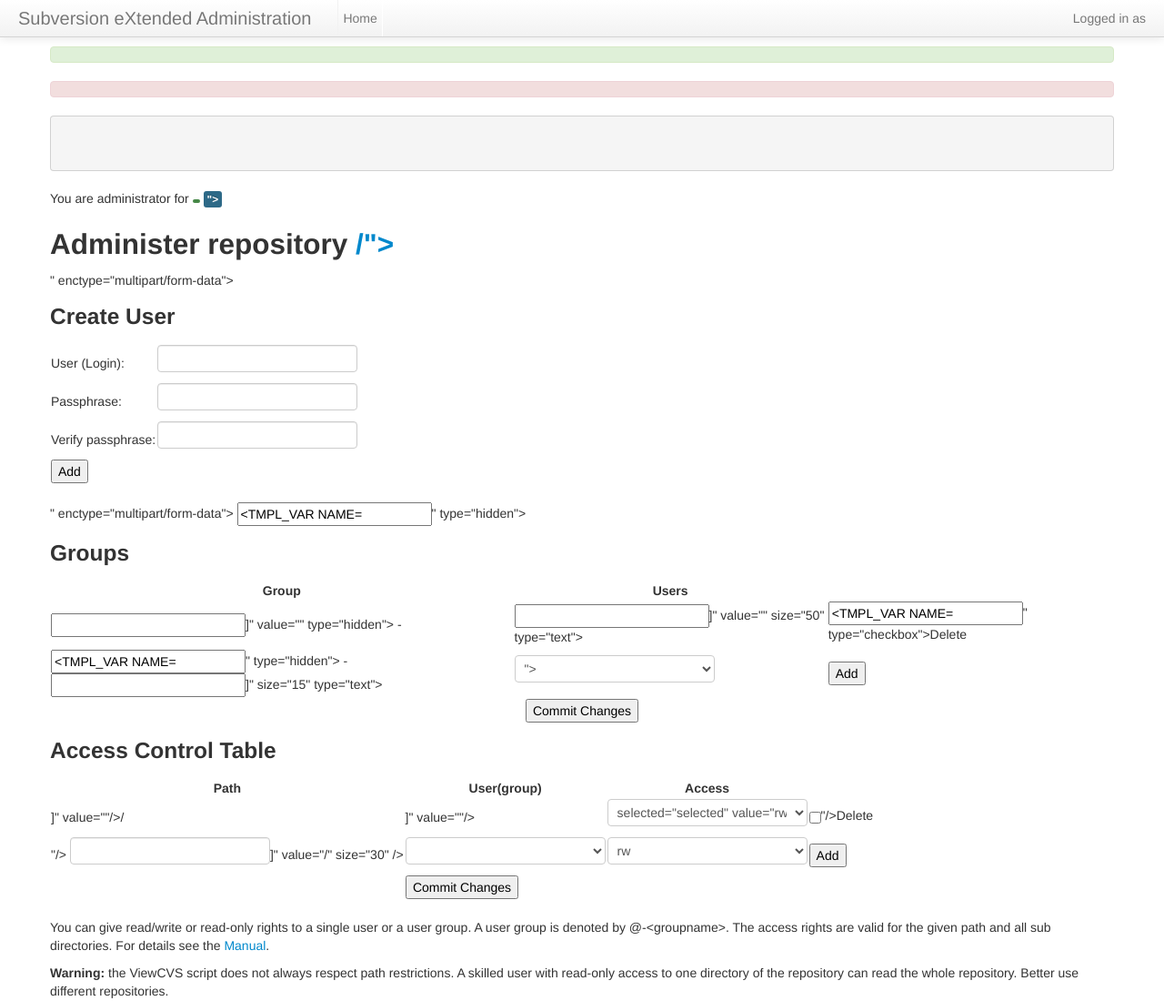
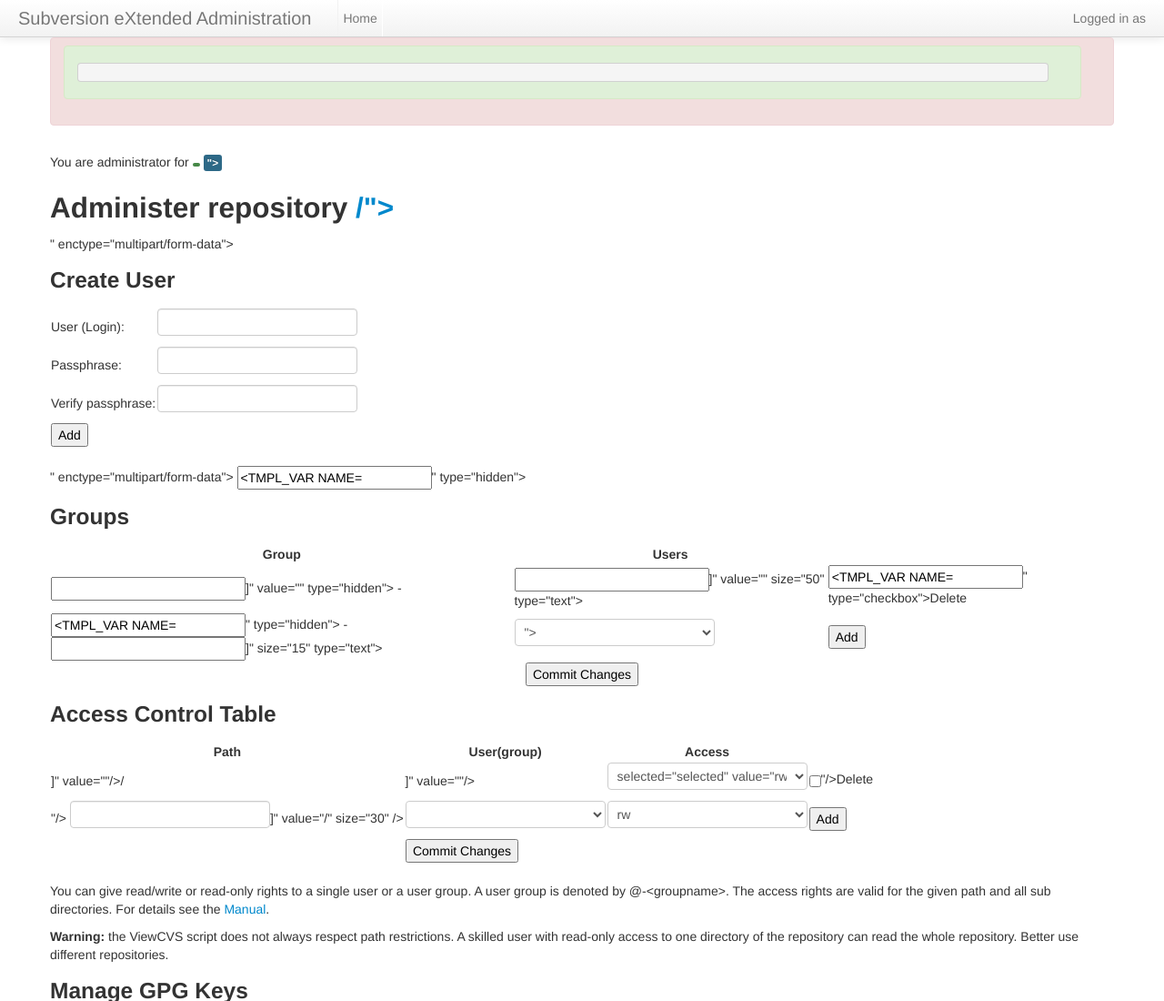
Before and after one commit to rulefinancial/svnadmin, a plain HTML site: page templates/default.html in a window 1280 px wide. Shown: the top 1100 px of the page at 91% size. Drawn offline with Linux system fonts and the light colour scheme; files that its build step writes are made by us from their sources; files whose address does not match are found by name.

Commit message:
Improve action message output.

```diff
--- a/templates/default.html
+++ b/templates/default.html
@@ -23,18 +23,14 @@
 
   <TMPL_IF NAME="ACTION_TITLE">
   <!-- Display output related to a previous action -->
-  <div class="container">
+  <div class="container"><div class="row"><div class="span12">
+    <TMPL_IF NAME="ACTION_WARNING"><div class="alert alert-error"><TMPL_ELSE><div class="alert alert-success"></TMPL_IF>
     <h2><TMPL_VAR NAME="ACTION_TITLE"/></h2>
-    <TMPL_IF NAME="ACTION_OUTPUT"><div class="alert alert-success">
-      <TMPL_VAR NAME="ACTION_OUTPUT"/>
-    </div></TMPL_IF>
-    <TMPL_IF NAME="ACTION_WARNING"><div class="alert alert-error">
-      <TMPL_VAR NAME="ACTION_WARNING"/>
-    </div></TMPL_IF>
-    <TMPL_IF NAME="ACTION_RAW_OUTPUT"><pre>
-      <TMPL_VAR NAME="ACTION_RAW_OUTPUT"/>
-    </pre></TMPL_IF>
-  </div>
+    <TMPL_IF NAME="ACTION_OUTPUT"><TMPL_VAR NAME="ACTION_OUTPUT"/></TMPL_IF>
+    <TMPL_IF NAME="ACTION_WARNING"><TMPL_VAR NAME="ACTION_WARNING"/></TMPL_IF>
+    <TMPL_IF NAME="ACTION_RAW_OUTPUT"><pre><TMPL_VAR NAME="ACTION_RAW_OUTPUT"/></pre></TMPL_IF>
+    </div>
+  </div></div></div>
   </TMPL_IF>
 
   <div class="container">
```
